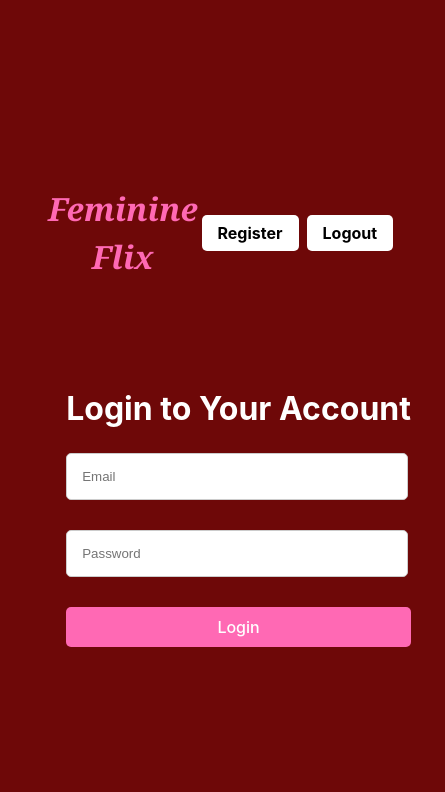
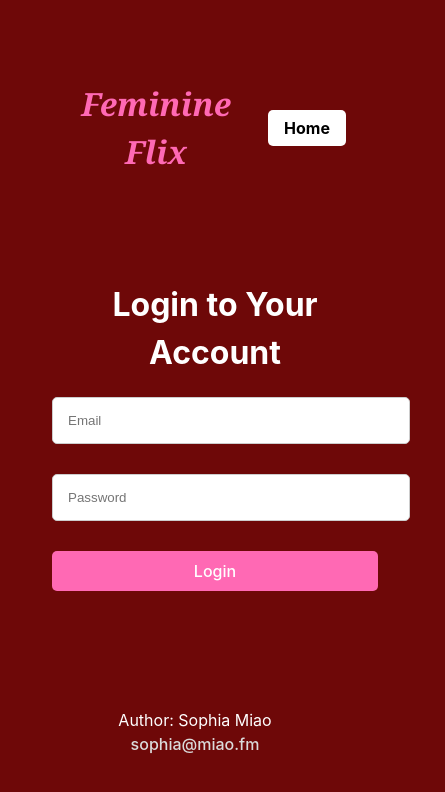
Before and after one commit to sweetbambie/SecondTrialAssign6, a Vue app: page /login in a window 390 px wide. Shown: the top 792 px of the page, 445 px wide, since content can reach past the window. Built offline with nearby package versions, Linux system fonts and the light colour scheme.

Commit message:
fixed some of the css

```diff
--- a/src/components/Genres.vue
+++ b/src/components/Genres.vue
@@ -44,10 +44,10 @@ onMounted(async () => {
           <p class="movie-title">{{ movie.title }}</p>
         </div>
         <button v-if='!store.cart.has(movie.id)'
-          @click="store.addToCart(movie.id, { title: movie.title, url: movie.poster_path })" class="movie-site">
+          @click="store.addToCart(movie.id, { title: movie.title, url: movie.poster_path })" class="buy">
           Buy
         </button>
-        <button v-else>
+        <button v-else class = 'buy'>
           Added
         </button>
       </div>
--- a/src/components/Header.vue
+++ b/src/components/Header.vue
@@ -11,20 +11,23 @@ import { RouterLink } from 'vue-router';
           <li v-if="$route.path === '/'">
             <RouterLink to="/login" class="button login">Login</RouterLink>
           </li>
-          <li v-if="$route.path === '/' || $route.path === '/login'">
+          <li v-if="$route.path === '/'">
             <RouterLink to="/register" class="button register">Register</RouterLink>
           </li>
           <li v-if="$route.path === '/movies'">
             <RouterLink to="/cart" class="button cart">Cart</RouterLink>
           </li>
-          <li v-if="$route.path === '/movies'" >
+          <li v-if="$route.path === '/movies'">
             <RouterLink to="/setting" class="button setting">Setting</RouterLink>
           </li>
-          <li v-if="$route.path !== '/'" >
+          <li v-if="$route.path === '/movies'">
             <RouterLink to="/" class="button setting">Logout</RouterLink>
           </li>
-          <li v-if="$route.path === '/setting'" >
+          <li v-if="$route.path === '/setting'">
             <RouterLink to="/movies" class="button setting">Movies</RouterLink>
+          </li>
+          <li v-if="$route.path === '/login' || $route.path === '/register'">
+            <RouterLink to="/" class="button setting">Home</RouterLink>
           </li>
         </div>
       </ul>
--- a/src/views/LoginView.vue
+++ b/src/views/LoginView.vue
@@ -3,6 +3,7 @@ import { useRouter } from 'vue-router';
 import { ref } from 'vue';
 import { useRegistrationStore } from '../store';
 import Header from '../components/Header.vue'
+import Footer from '../components/Footer.vue'
 
 const store = useRegistrationStore();
 const email = ref('');
@@ -19,7 +20,7 @@ const handleLogin = () => {
 </script>
 
 <template>
-<Header />
+  <Header />
   <div class="hero">
     <div class="overlay">
       <div class="form-container">
@@ -32,6 +33,7 @@ const handleLogin = () => {
       </div>
     </div>
   </div>
+  <Footer />
 </template>
 
 <style scoped>
@@ -55,78 +57,4 @@ const handleLogin = () => {
   color: white;
   padding: 20px;
 }
-
-.navbar {
-  width: 100%;
-  display: flex;
-  justify-content: space-between;
-  padding: 20px;
-}
-
-.navbar h1 {
-  font-size: 2rem;
-}
-
-.navbar .register {
-  background-color: hotpink;
-  color: white;
-  padding: 10px 20px;
-  text-decoration: none;
-  border-radius: 5px;
-  transition: background-color 0.3s;
-}
-
-.navbar .register:hover {
-  background-color: rgb(246, 151, 198);
-}
-
-.form-container {
-  text-align: center;
-  margin-top: 50px;
-}
-
-.form-container h2 {
-  font-size: 2rem;
-  margin-bottom: 20px;
-}
-
-.input-field {
-  padding: 15px;
-  width: 300px;
-  border-radius: 5px;
-  border: 1px solid #ccc;
-  margin-bottom: 15px;
-  transition: border-color 0.3s;
-}
-
-.input-field:focus {
-  border-color: hotpink;
-  outline: none;
-}
-
-.login {
-  background-color: hotpink;
-  color: white;
-  padding: 10px 20px;
-  border: none;
-  border-radius: 5px;
-  font-size: 1rem;
-  cursor: pointer;
-  transition: background-color 0.3s, transform 0.2s;
-}
-
-.login:hover {
-  background-color: rgb(246, 151, 198);
-  transform: scale(1.05);
-}
-
-@media (max-width: 600px) {
-  .input-field {
-    width: 90%;
-  }
-
-  .navbar h1 {
-    font-size: 1.5rem;
-  }
-}
 </style>
--- a/src/views/RegisterView.vue
+++ b/src/views/RegisterView.vue
@@ -2,12 +2,13 @@
 import { useRegistrationStore } from '../store';
 import { useRouter } from 'vue-router';
 import Header from '../components/Header.vue'
+import Footer from '../components/Footer.vue'
 
 const store = useRegistrationStore();
 const router = useRouter();
 
 const validateForm = (event) => {
-  if (store.password.value !== store.rePassword.value) {
+  if (store.password !== store.rePassword) {
     event.preventDefault();
     alert('The passwords do not match. Please check and try again.');
   } else {
@@ -36,6 +37,7 @@ const validateForm = (event) => {
         <button type="submit" class="register">Register</button>
       </form>
     </div>
+    <Footer />
 </template>
 
 <style>
@@ -45,6 +47,7 @@ const validateForm = (event) => {
   align-items: center;
   text-align: center;
   margin-top: 50px;
+  margin-bottom: 25% !important;
 }
 
 .form-container h2 {
@@ -90,7 +93,7 @@ const validateForm = (event) => {
   transform: scale(1.05);
 }
 
-.logo {
+/* .logo {
   font-size: 2rem;
   float: left !important;
   font-family: Georgia, 'Times New Roman', Times, serif;
@@ -122,5 +125,5 @@ const validateForm = (event) => {
 
 .navbar h1 {
   font-size: 2rem;
-}
+} */
 </style>
--- a/src/views/SettingsView.vue
+++ b/src/views/SettingsView.vue
@@ -1,7 +1,8 @@
 <script setup>
 import { useRegistrationStore } from '../store';
 import { computed } from 'vue';
-
+import Header from '../components/Header.vue'
+import Footer from '../components/Footer.vue'
 
 const userStore = useRegistrationStore();
 const firstName = computed({
@@ -29,10 +30,7 @@ const password = computed({
   },
 });
 
-// Update profile data
 const updateProfileHandler = (event) => {
-  // Prepare the updated data from the form
-  // Call the updateProfile method from the store to save the updated data
   userStore.setRegistrationData({
     firstName: firstName.value,
     lastName: lastName.value,
@@ -40,29 +38,72 @@ const updateProfileHandler = (event) => {
     password: userStore.password.value
   });
 
-  // Show success message
   alert('Profile updated successfully!');
 }
 </script>
 
 <template>
-  <div>
+  <Header />
+  <div class="form-container">
     <h1>User Profile</h1>
-    <!-- <p> {{ userStore }}</p> -->
     <form @submit="updateProfileHandler">
       <label for="firstName">First Name:</label>
-      <input type="text" id="firstName" v-model="firstName" /><br /><br />
-
+      <input type="text" id="firstName" class="input-field" v-model="firstName" /><br /><br />
       <label for="lastName">Last Name:</label>
-      <input type="text" id="lastName" v-model="lastName" /><br /><br />
-
+      <input type="text" id="lastName" class="input-field" v-model="lastName" /><br /><br />
       <label for="email">Email:</label>
-      <input type="email" id="email" v-model="email" /><br /><br />
-
+      <input type="email" id="email" class="input-field" v-model="email" /><br /><br />
       <label for="password">Password:</label>
-      <input type="text" id="password" v-model="password" readonly/><br /><br />
-
-      <button type="submit">Save Changes</button>
+      <input type="text" id="password" class="input-field" v-model="password" readonly /><br /><br />
+      <button type="submit" class="button">Save Changes</button>
     </form>
   </div>
+  <Footer />
 </template>
+
+<style scooped>
+.form-container {
+  display: flex;
+  flex-direction: column;
+  align-items: center;
+  text-align: center;
+  margin-top: 50px;
+}
+
+.form-container form {
+  display: flex;
+  flex-direction: column;
+  width: 100%;
+  max-width: 350px;
+}
+
+.input-field {
+  /* padding: 15px; */
+  width: 100%;
+  border-radius: 5px;
+  border: 1px solid #ccc;
+  margin-bottom: 15px;
+  transition: border-color 0.3s;
+}
+
+.input-field:focus {
+  border-color: hotpink;
+  outline: none;
+}
+
+.button{
+  background-color: hotpink;
+  color: white;
+  padding: 10px 20px;
+  border: none;
+  border-radius: 5px;
+  font-size: 1rem;
+  cursor: pointer;
+  transition: background-color 0.3s, transform 0.2s;
+}
+
+.button:hover {
+  background-color: rgb(246, 151, 198);
+  transform: scale(1.05);
+}
+</style>
```
